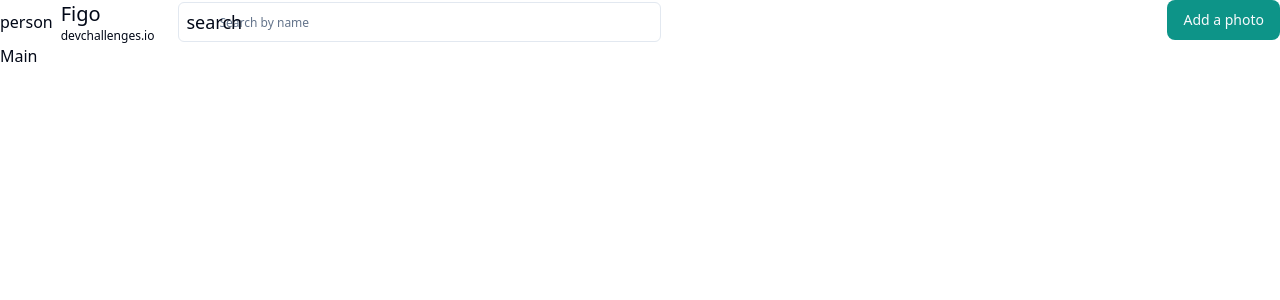
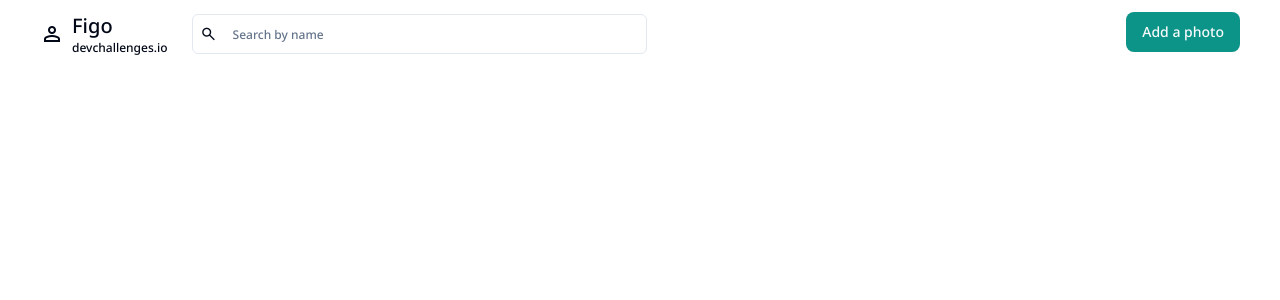
Before and after one commit to Opeyimika-sudo/figo, a React (Vite) app in the folder frontend/: page / in a window 1280 px wide. Shown: the top 300 px of the page. Built offline with nearby package versions, Linux system fonts and the light colour scheme.

Commit message:
feat: add icons and fonts

```diff
--- a/frontend/index.html
+++ b/frontend/index.html
@@ -8,6 +8,7 @@
     <link rel="preconnect" href="https://fonts.googleapis.com">
     <link rel="preconnect" href="https://fonts.gstatic.com" crossorigin>
     <link href="https://fonts.googleapis.com/css2?family=Montserrat:wght@700&family=Noto+Sans:wght@500;700&display=swap" rel="stylesheet">
+    <link rel="stylesheet" href="https://fonts.googleapis.com/css2?family=Material+Symbols+Outlined:opsz,wght,FILL,GRAD@24,400,1,0" />
   </head>
   <body>
     <div id="root"></div>
--- a/frontend/package.json
+++ b/frontend/package.json
@@ -10,6 +10,7 @@
     "preview": "vite preview"
   },
   "dependencies": {
+    "@radix-ui/react-slot": "^1.0.2",
     "class-variance-authority": "^0.7.0",
     "clsx": "^2.0.0",
     "lucide-react": "^0.292.0",
--- a/frontend/src/App.css
+++ b/frontend/src/App.css
@@ -8,6 +8,12 @@
   font: inherit;
 }
 
+body {
+  font-family: 'Montserrat', sans-serif;
+  font-family: 'Noto Sans', sans-serif;
+}
+
+
 img, picture, svg, video {
   display: block;
   max-width: 100%;
--- a/frontend/src/App.tsx
+++ b/frontend/src/App.tsx
@@ -6,10 +6,10 @@ import Main from './Components/Main'
 function App() {
 
   return (
-    <>
+    <div className="mx-3 lg:mx-10 my-3">
       <Header/>
       <Main/>
-    </>
+    </div>
   )
 }
 
--- a/frontend/src/Components/Main.tsx
+++ b/frontend/src/Components/Main.tsx
@@ -2,7 +2,7 @@ import React from 'react'
 
 const Main = () => {
   return (
-    <div>Main</div>
+    <div></div>
   )
 }
 
--- a/frontend/tailwind.config.js
+++ b/frontend/tailwind.config.js
@@ -8,6 +8,10 @@ module.exports = {
     './src/**/*.{ts,tsx}',
 	],
   theme: {
+      fontFamily: {
+        'noto': ['Noto Sans', 'sans-serif'],
+        'mont': ['Montserrat', 'sans-serif'],
+      },
     container: {
       center: true,
       padding: "2rem",
```
Also changed, not shown: 1 other file (tests, documents, lock files or other folders).
